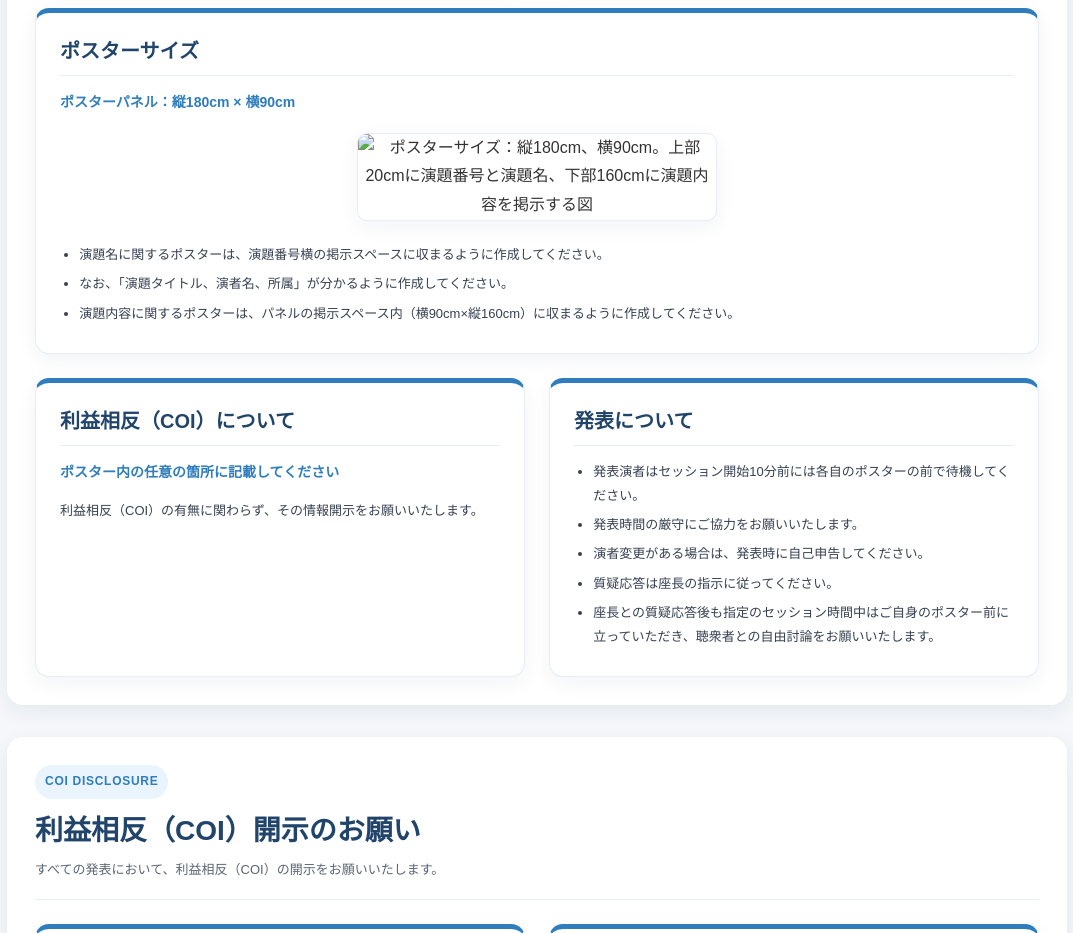
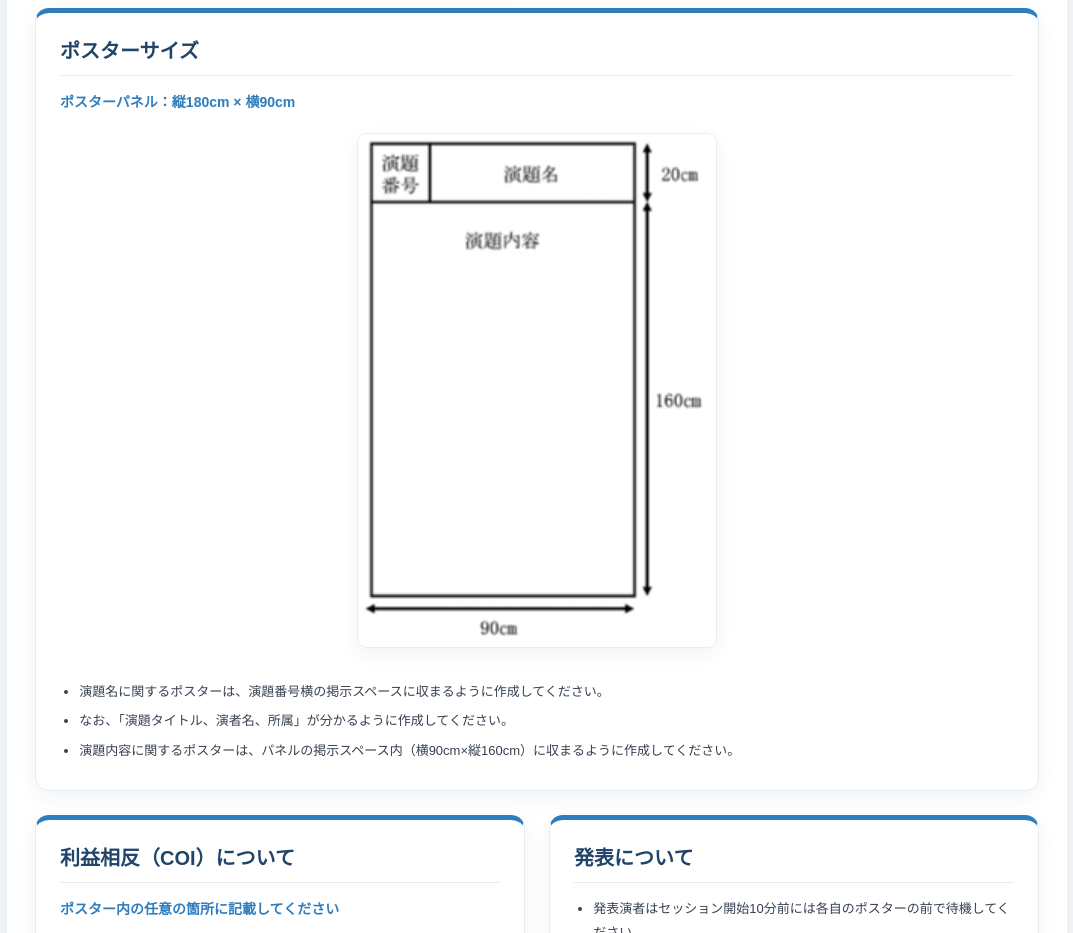
Before and after one commit to kk101216/presentation, a plain HTML site: page index.html in a window 1280 px wide. Shown: the part 4440-5373 px from the top of the page, without its empty margins (103-1176 px from the left). Drawn offline with Linux system fonts and the light colour scheme.

Commit message:
Update poster image source in index.html

```diff
--- a/index.html
+++ b/index.html
@@ -630,7 +630,7 @@
                 <p class="title">ポスターパネル：縦180cm × 横90cm</p>
 
                 <div class="poster-image-wrap">
-                    <img src="" alt="ポスターサイズ：縦180cm、横90cm。上部20cmに演題番号と演題名、下部160cmに演題内容を掲示する図">
+                    <img src="ポスター画像.png" alt="ポスターサイズ：縦180cm、横90cm。上部20cmに演題番号と演題名、下部160cmに演題内容を掲示する図">
                 </div>
 
                 <ul class="speaker-list">
```
